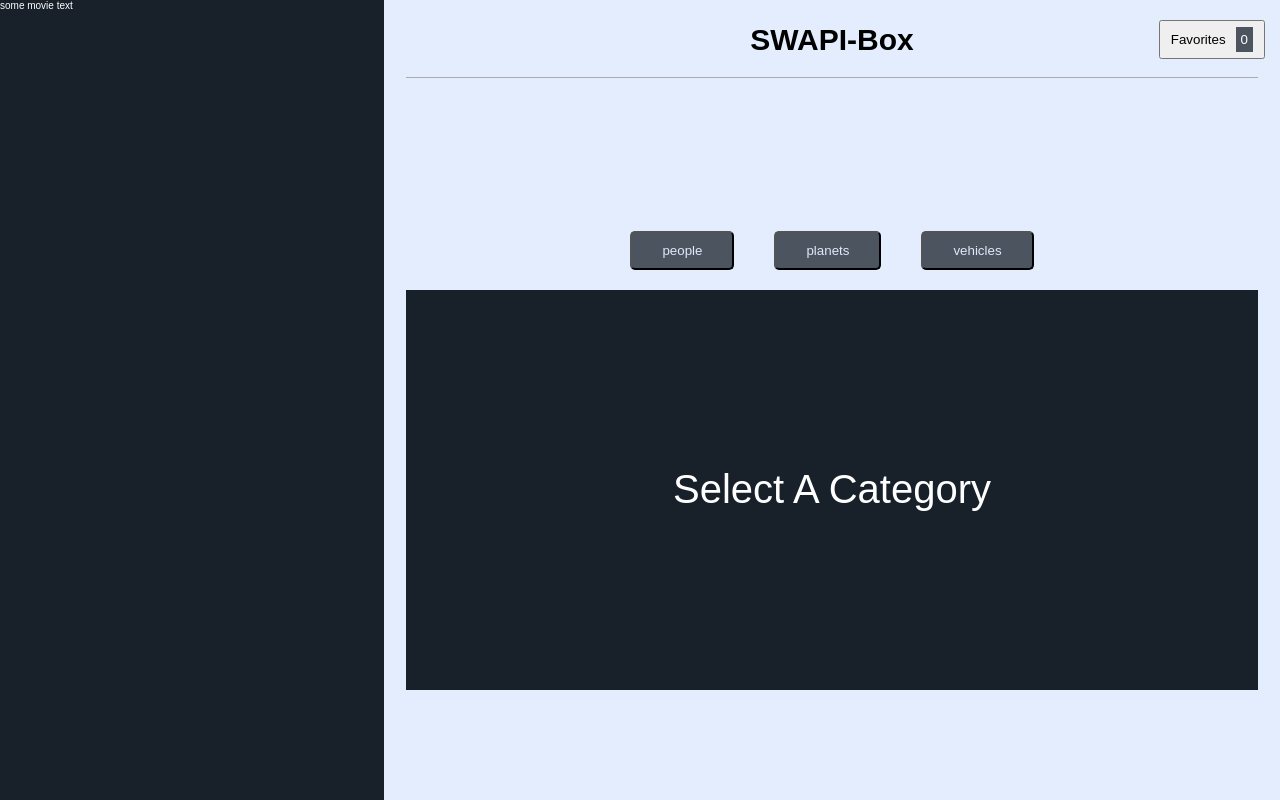
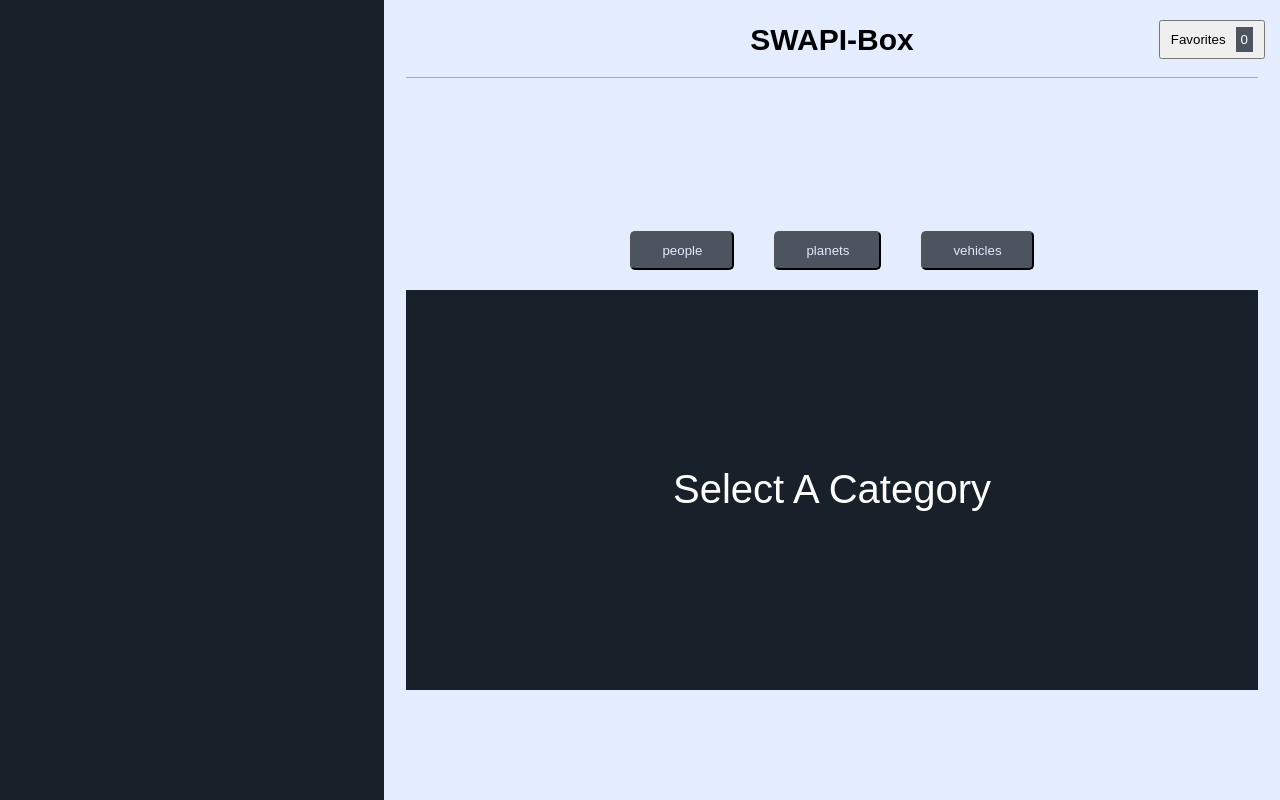
Before and after one commit to JSweet314/SWAPI-box, a React (Create React App) app: page / in a window 1280 px wide. Built offline with nearby package versions, Linux system fonts and the light colour scheme; no server answers.

Commit message:
Add fetch to App for ScrollingText data

```diff
--- a/src/components/App/App.js
+++ b/src/components/App/App.js
@@ -5,12 +5,36 @@ import Main from '../Main/Main';
 import ScrollingText from '../ScrollingText/ScrollingText';
 
 class App extends Component {
+  constructor() {
+    super();
+    this.state = {
+      openingCrawl: '',
+      movieTitle: '',
+      releaseDate: ''
+    };
+  }
+  componentDidMount() {
+    fetch('https://swapi.co/api/films/1/?format=json')
+      .then(response => response.json())
+      .then(SWAPIData => {
+        this.setState({
+          openingCrawl: SWAPIData.opening_crawl,
+          movieTitle: SWAPIData.title,
+          releaseDate: SWAPIData.release_date
+        });
+      });
+  }
+
+
   render() {
     return (
       <div className="app">
         <Header />
         <Main />
-        <ScrollingText />
+        <ScrollingText
+          openingCrawl={this.state.openingCrawl}
+          movieTitle={this.state.movieTitle}
+          releaseDate={this.state.releaseDate}/>
       </div>
     );
   }
--- a/src/components/ScrollingText/ScrollingText.js
+++ b/src/components/ScrollingText/ScrollingText.js
@@ -1,12 +1,21 @@
 import React from 'react';
 import './ScrollingText.css';
+import PropTypes from 'prop-types';
 
-const ScrollingText = () => {
+const ScrollingText = ({openingCrawl, movieTitle, releaseDate}) => {
   return (
     <aside className="scrolling-text">
-      some movie text
+      {openingCrawl}
+      {movieTitle}
+      {releaseDate}
     </aside>
   );
 };
 
+ScrollingText.propTypes = {
+  openingCrawl: PropTypes.string.isRequired,
+  movieTitle: PropTypes.string.isRequired,
+  releaseDate: PropTypes.string.isRequired
+};
+
 export default ScrollingText;
```
